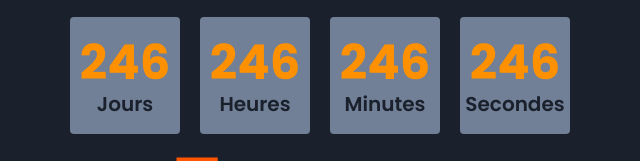
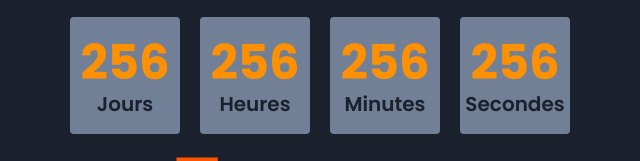
Before and after one commit to Git-Andrew-Git/landing-page, a plain HTML site: page index.html in a window 1280 px wide. Shown: the part 387-548 px from the top of the page, 30-670 px from the left. Drawn offline with Linux system fonts and the light colour scheme.

Commit message:
new code

```diff
--- a/index.html
+++ b/index.html
@@ -103,19 +103,19 @@
         </p>
         <div class="countDown">
           <div class="time">
-            <div class="day">246</div>
+            <div class="day">256</div>
             <span>Jours</span>
           </div>
           <div class="time">
-            <div class="hour">246</div>
+            <div class="hour">256</div>
             <span>Heures</span>
           </div>
           <div class="time">
-            <div class="minute">246</div>
+            <div class="minute">256</div>
             <span>Minutes</span>
           </div>
           <div class="time">
-            <div class="second">246</div>
+            <div class="second">256</div>
             <span>Secondes</span>
           </div>
         </div>
```
